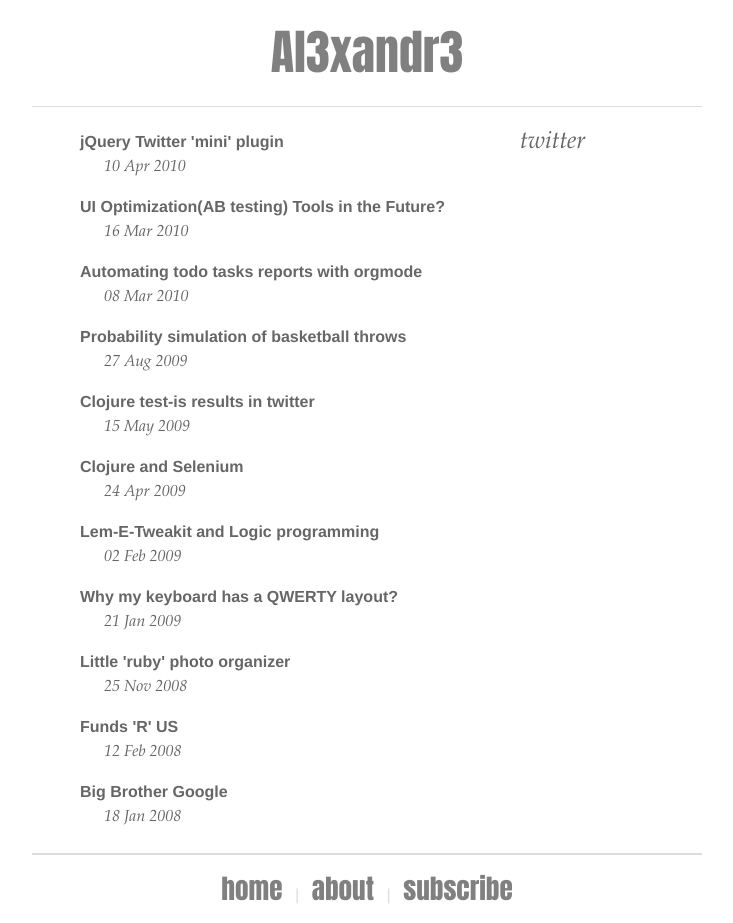
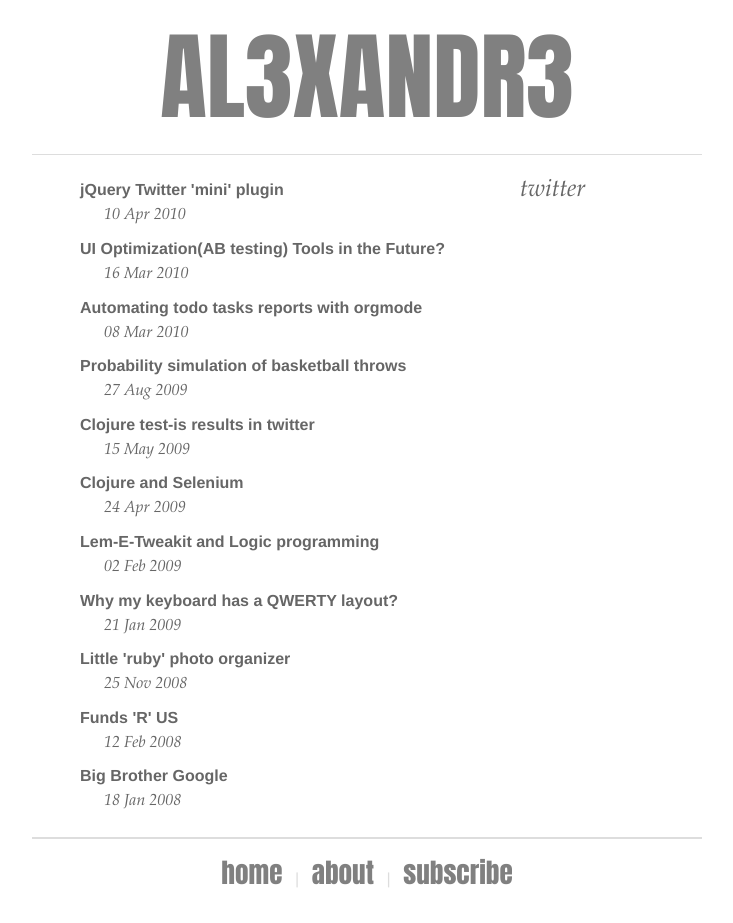
Before and after one commit to al3xandr3/al3xandr3.github.io, a Jekyll site: the page built from index.html, in a window 1280 px wide. Shown: the whole page, without its empty margins (273-1006 px from the left). Built offline with Jekyll 4.4.1, drawn with Linux system fonts in a browser that asks for light colours; nearby versions of some CDN libraries.

Commit message:
title update

```diff
--- a/_config.yml
+++ b/_config.yml
@@ -3,6 +3,6 @@ pygments: false
 exclude:
   - pre-process.rb
 author: al3xandr3
-title: Al3xandr3
+title: AL3XANDR3
 keywords: programming, probabilities, machine learning, alexandre martins, al3xandr3
 url: http://al3xandr3.github.com
--- a/css/site.css
+++ b/css/site.css
@@ -16,7 +16,7 @@ body {
 }
 
 .header-title {
-    font: 3em/2.2 "Impact";
+    font: 6em/1.6 "Impact";
     color: #808080;
     text-decoration:none;
 }
@@ -38,12 +38,16 @@ body {
 }
 
 dd {
-   margin-bottom:1em;
+   margin-bottom:0.6em;
 }
 
 /* INDEX */
 .writings {
     margin-left:3em;
+}
+
+.writings a:focus, .writings a:hover {
+    color:#000099;
 }
 
 .twitter {
@@ -77,6 +81,7 @@ pre, code, tt {
 #post {
     margin-left:3em;
     width:37em;
+    text-align:justify;
 }
 
 /* PAGES */
```
